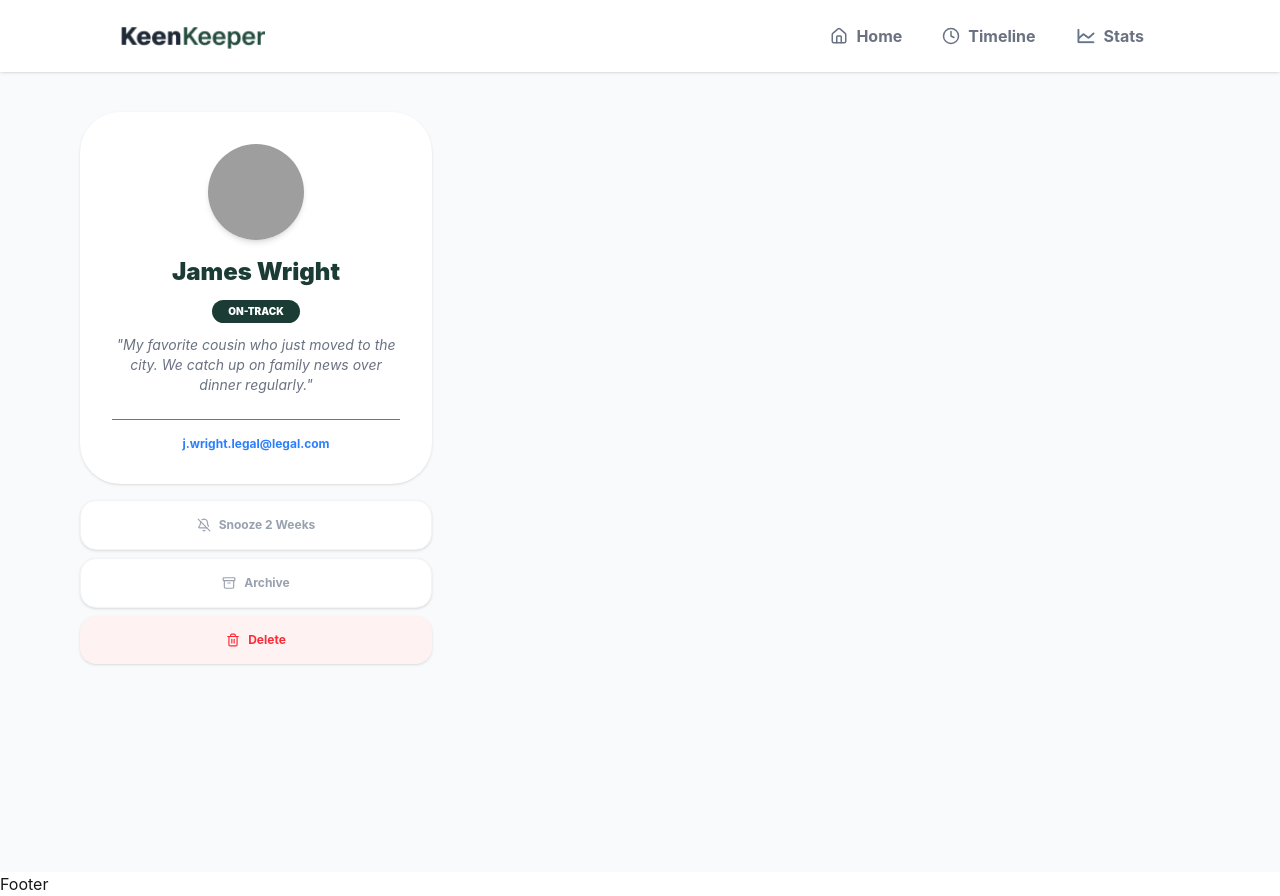
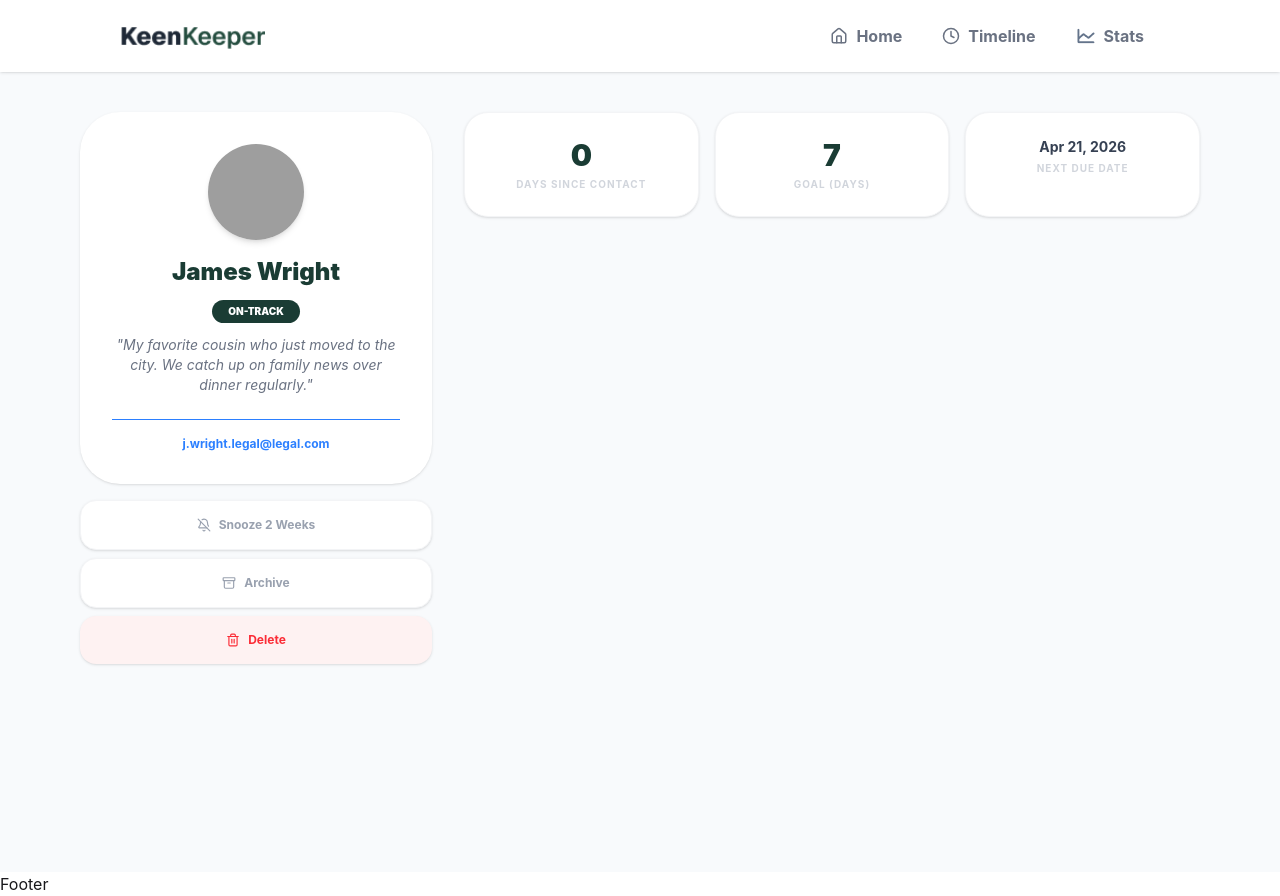
Before and after one commit to hasina-code/keen-keeper, a React (Vite) app: page /friend/10 in a window 1280 px wide. Built offline with nearby package versions, Linux system fonts and the light colour scheme; grey boxes are pictures that could not be loaded.

Commit message:
Add friend stats

```diff
--- a/src/Components/FriendDetail/FriendsStats.jsx
+++ b/src/Components/FriendDetail/FriendsStats.jsx
@@ -1,11 +1,22 @@
 import React from 'react';
 
-const FriendsStats = () => {
+const FriendStats = ({ friend }) => {
     return (
-        <div>
-            FriendsStats
+        <div className="grid grid-cols-1 md:grid-cols-3 gap-4 text-center">
+            <div className="bg-white p-6 rounded-3xl border border-gray-100 shadow-sm">
+                <p className="text-3xl font-black text-[#1A3C34]">{friend.days_since_contact}</p>
+                <p className="text-[10px] font-bold text-gray-300 uppercase mt-1 tracking-widest">Days Since Contact</p>
+            </div>
+            <div className="bg-white p-6 rounded-3xl border border-gray-100 shadow-sm">
+                <p className="text-3xl font-black text-[#1A3C34]">{friend.goal}</p>
+                <p className="text-[10px] font-bold text-gray-300 uppercase mt-1 tracking-widest">Goal (Days)</p>
+            </div>
+            <div className="bg-white p-6 rounded-3xl border border-gray-100 shadow-sm">
+                <p className="text-sm font-bold text-gray-700">{friend.next_due_date}</p>
+                <p className="text-[10px] font-bold text-gray-300 uppercase mt-1 tracking-widest">Next Due Date</p>
+            </div>
         </div>
     );
 };
 
-export default FriendsStats;
+export default FriendStats;
--- a/src/page/FriendDetails.jsx
+++ b/src/page/FriendDetails.jsx
@@ -3,7 +3,7 @@ import { useParams } from 'react-router-dom';
 import { toast } from 'react-toastify';
 import { Edit2 } from 'lucide-react';
 
-// কম্পোনেন্ট ইমপোর্ট
+
 
 
 import FriendInfoCard from '../Components/FriendDetail/FriendInfoCard';
@@ -56,7 +56,9 @@ const FriendDetails = () => {
                     <FriendInfoCard friend={friend} />
                 </div>
 
-
+                <div className="lg:col-span-8 space-y-6">
+                    <FriendStats friend={friend} />
+                </div>
             </div>
         </div>
     );
```
